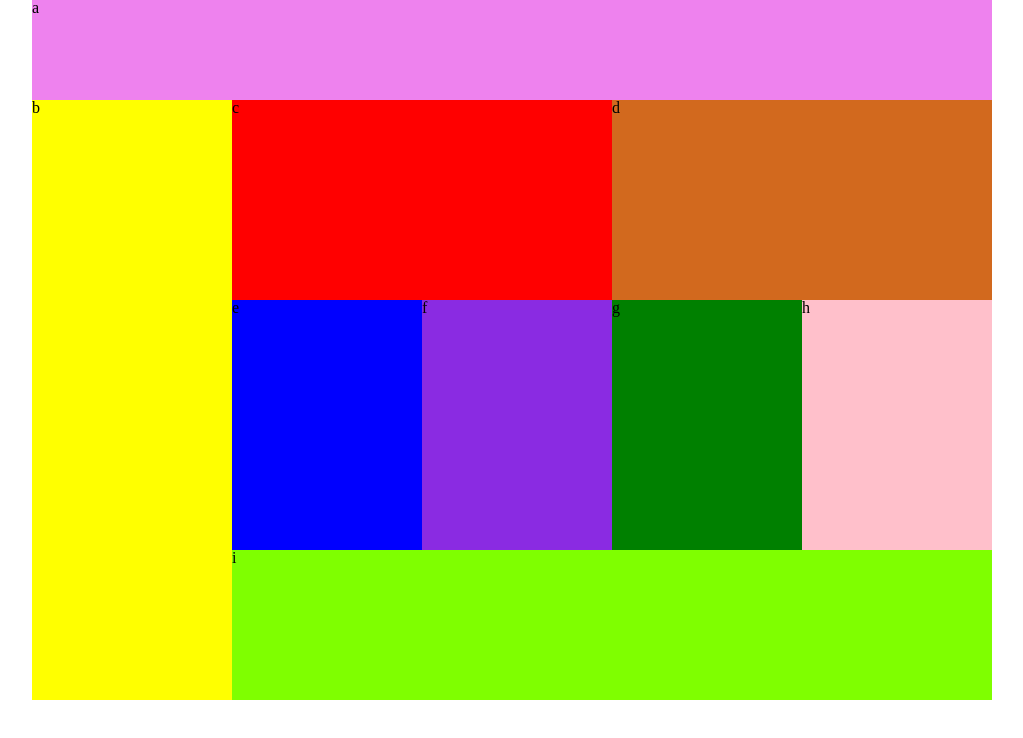
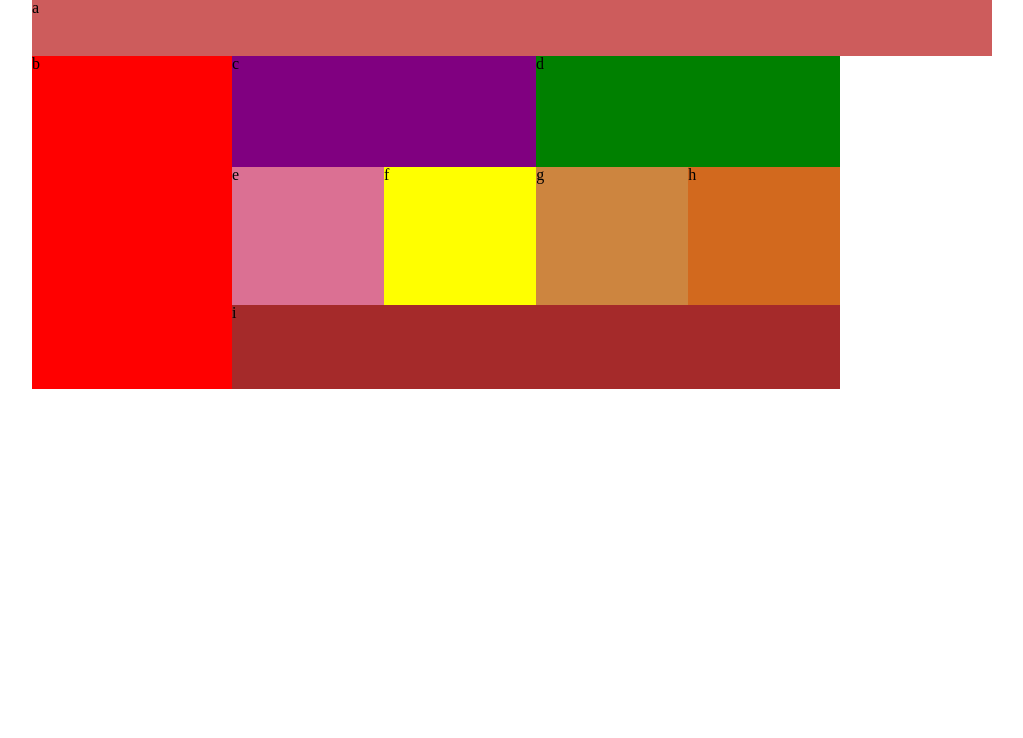
Before and after one commit to 4a50/301-lab-01, a plain HTML site: page index.html in a window 1280 px wide. Shown: the whole page, without its empty margins (128-1151 px from the left). Drawn offline with Linux system fonts and the light colour scheme.

Commit message:
Complete with exception of 'a' not resixzing

```diff
--- a/css/base.css
+++ b/css/base.css
@@ -50,6 +50,6 @@ header, section {
   display: block;
 }
 
-body{
+/* body{
 	margin: auto;
-}
+} */
--- a/css/layout.css
+++ b/css/layout.css
@@ -1,87 +1,53 @@
+
 @media (min-width: 480px){
+
   body {
   max-width: 480px;
   margin: auto;
+  margin-top: .5em;
   }
 
+
   #a {
-  width: 480px;
-  height: 75px;
+    width: 76.5vw;
+    height: 8vh;
   }
 
   #b {
-  width:480px;
-  height:150px;
+    width:76.5vw;
+    height:10vh;
   }
 
+  .efgh{
+    width:38.25vw;
+    height: 12.2vh;
+  }
+  .ef-section{
+    display: flex;
+    max-width: 480px;
+    flex-wrap: nowrap;
+    justify-items: center;
+
+  }
+  .gh-section{
+    display: flex;
+    max-width: 480px;
+    flex-wrap: nowrap;
+    justify-items: center;
+
+  }
   .cd {
-  width:480px;
-  height:125px;
+    width:76.5vw;;
+    height:9.6em;
   }
-footer{
-  clear: both;
-}
-.efgh {
-width: 240px;
-height: 250px;
-}
-#e, #f{
-  float: left;
-}
-#g, #h{
-  float:left;
-}
+
+
   #i{
     /* border: 10px solid slateblue; */
-  clear: both;
-  width: 480px;
-  height: 80px;
-}
+    max-width: 480px;
+    width: 76.5vw;
+    height: 8vh;
   }
 
-@media(min-width: 768px){
 
-  body {
-  max-width: 960px;
-  margin: auto;
 }
-  #a{
-    width:960px;
-    height: 100px;
-  }
-  #b-section, #b {
-    width: 200px;
-    height: 600px;
-    float: left;
-  }
-  #section-cd > *  {
-    float: left;
-    width: 380px;
-    height: 200px;
-  }
-  #cdefgh-section{
-    float:left;
-  }
-  .efgh {
-    /* float: left; */
-    width: 190px;
-    height: 250px;
-  }
-  #e, #f{
-    float: left;
-  }
-  #g, #h{
-    float:left;
-  }
-
-  #i{
-    width: 760px;
-    height: 150px;
-    float:right;
-  }
-
-  #section-cd{
-
-    float: left;
-  }
-}
--- a/css/module.css
+++ b/css/module.css
@@ -56,3 +56,105 @@
       background-color: chartreuse;
     }
   }
+
+  @media (min-width: 961px){
+    #a{
+    background-color: indianred;
+    }
+    #b{
+      background-color: red;
+    }
+    #c{
+      background-color: purple;
+    }
+    #d{
+      background-color: green;
+    }
+    #e{
+      background-color: palevioletred;
+    }
+    #f{
+      background-color: yellow;
+    }
+    #g{
+      background-color: peru;
+    }
+    #h{
+      background-color: chocolate;
+    }
+    #i{
+      background-color: brown;
+    }
+  }
+  @media(min-width: 768px){
+
+    body {
+      max-width: 960px;
+      margin: 1vw;
+      margin-top: .1em;
+      /* max-width: 960px; */
+    margin: auto;
+    }
+  header{
+    display: flex;
+  }
+    main, .justA{
+      display: flex;
+      max-width:960px;
+
+    }
+     #a {
+      width: 100vw;
+      height: 7vh;
+      }
+
+    .bAndcdefgh{
+      display: flex;
+      max-width: 960px;
+    }
+   #b-section{
+    display: flex;
+    max-width: 200px;
+   }
+    #b {
+      width: 20.8vw;
+      height: 41.65vh;
+    }
+
+    #section-cd{
+      display: flex;
+      max-width:760px;
+    }
+    .efgh-group{
+      display: flex;
+      max-width: 760px;
+    }
+    .ef-section{
+          display:none;
+          display: flex;
+          max-width: 380px;
+          /* border: 2px solid gold; */
+    }
+    .gh-section {
+      display: none;
+      display: flex;
+      max-width: 380px;
+    }
+    .cd{
+      width: 23.75vw;
+      height:13.9vh;
+    }
+
+    .efgh{
+      width: 11.88vw;
+      height: 17.25vh;
+    }
+
+    #i{
+
+      max-width: 760px;
+      width: 47.5vw;
+      height: 10.48vh;
+
+    }
+  }
--- a/index.html
+++ b/index.html
@@ -7,31 +7,38 @@
 
 <body>
   <header>
+  </header>
+  <div class="justA">
     <div id="a">a</div>
-  </header>
+  </div>
   <main>
-
+    <div class="bAndcdefgh">
       <section id="b-section">
         <div id="b">b</div>
       </section>
+      <div class="notB">
         <section id="cdefgh-section">
           <section id="section-cd">
             <div id="c" class="cd">c</div>
             <div id="d" class="cd">d</div>
           </section>
-      <section id="efgh-group">
-        <section id="ef-section">
+          <div class="efgh-group">
+            <section class="ef-section">
               <div id="e" class="efgh">e</div>
               <div id="f" class="efgh">f</div>
             </section>
-        <section id="gh-section">
+            <section class="gh-section">
               <div id="g" class="efgh">g</div>
               <div id="h" class="efgh">h</div>
             </section>
-      </section>
-      <div id="i">i</div>
+          </div>
         </section>
 
+        <div id="i">i</div>
+
+      </div>
+
+    </div>
 
   </main>
 
```
Lines whose indentation alone changed are shown as unchanged.
